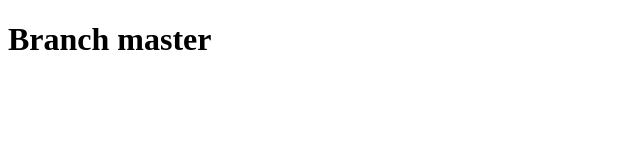
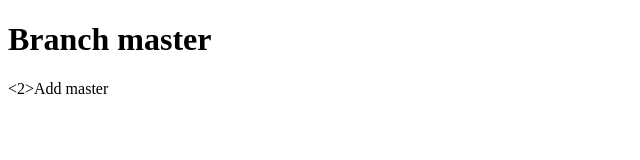
Before and after one commit to HokKhai/GitLerning, a plain HTML site: page master.html in a window 1280 px wide. Shown: the whole page, without its empty margins (0-640 px from the left). Drawn offline with Linux system fonts and the light colour scheme.

Commit message:
add master code file

```diff
--- a/master.html
+++ b/master.html
@@ -8,5 +8,6 @@
 </head>
 <body>
     <h1>Branch master</h1>
+    <2>Add master</2>
 </body>
 </html>
```
